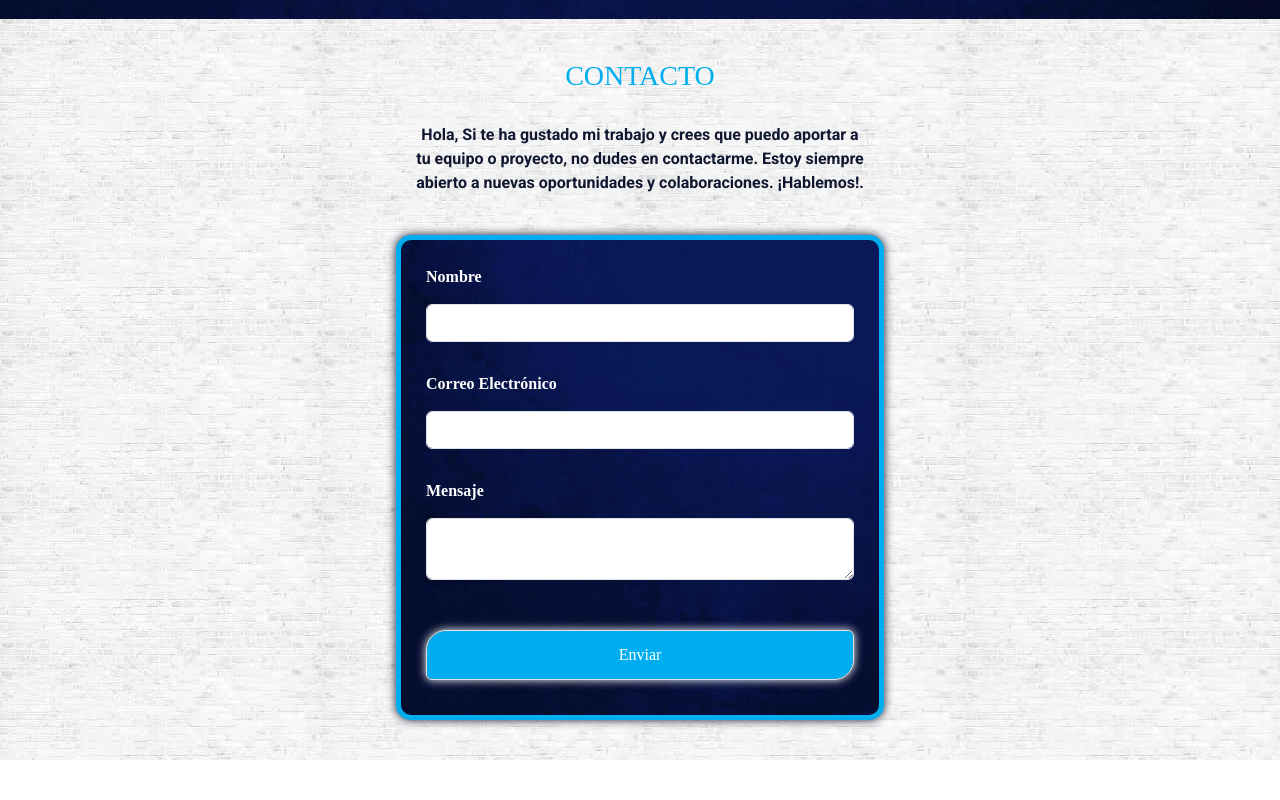
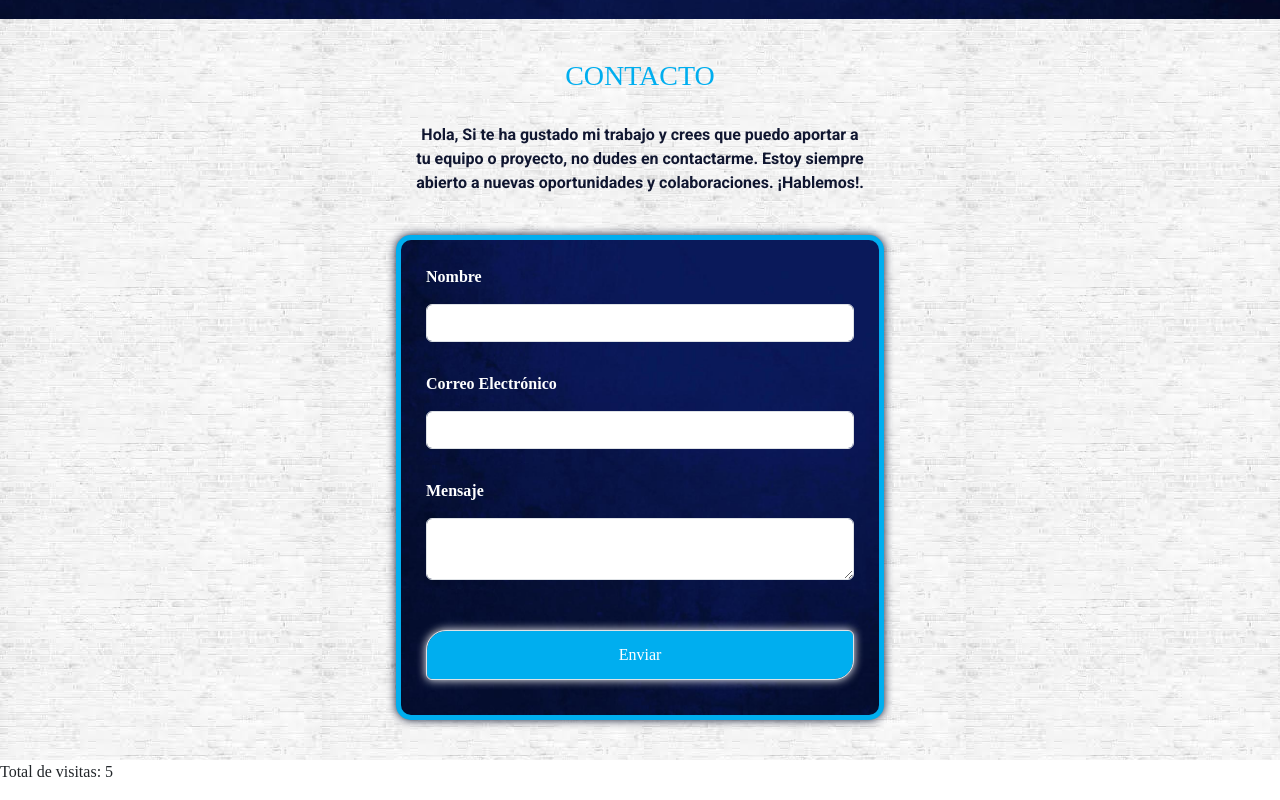
Before and after one commit to DiegoFMendezV/Portafolio, a React (Vite) app: page / in a window 1280 px wide. Shown: the part 3922-4722 px from the top of the page. Before the commit the page ends 4682 px from the top, so only its background shows below. Built offline with nearby package versions, Linux system fonts and the light colour scheme; no server answers; a web font is replaced by a local one.

Commit message:
contador de visitas

```diff
--- a/package.json
+++ b/package.json
@@ -18,6 +18,7 @@
     "@fortawesome/free-brands-svg-icons": "^6.6.0",
     "@fortawesome/free-solid-svg-icons": "^6.6.0",
     "@fortawesome/react-fontawesome": "^0.2.2",
+    "axios": "^1.9.0",
     "bootstrap": "^5.3.3",
     "react": "^18.3.1",
     "react-bootstrap": "^2.10.4",
--- a/src/components/Contacto/Contacto.jsx
+++ b/src/components/Contacto/Contacto.jsx
@@ -3,6 +3,7 @@ import emailjs from '@emailjs/browser';
 
 import '../../components/Contacto/Contacto.css'
 
+import VisitCounter from '../../components/Contador/VisitCounter';
 
 function Contacto () {
   const form = useRef();
@@ -52,6 +53,7 @@ function Contacto () {
           </div>
         </div>
       </article>
+      <VisitCounter />
     </>
   )
 }
--- /dev/null
+++ b/src/components/Contador/VisitCounter.jsx
@@ -0,0 +1,21 @@
+import { useEffect, useState } from 'react';
+import axios from 'axios';
+
+function GlobalVisitCounter() {
+  const [count, setCount] = useState(5);
+
+  useEffect(() => {
+    axios
+      .get('https://api.countapi.xyz/hit/my-portafolio/visitas')
+      .then((res) => setCount(res.data.value))
+      .catch((err) => console.error(err));
+  }, []);
+
+  return (
+    <div>
+      <p>Total de visitas: {count}</p>
+    </div>
+  );
+}
+
+export default GlobalVisitCounter;
```
Also changed, not shown: 1 other file (tests, documents, lock files or other folders).
